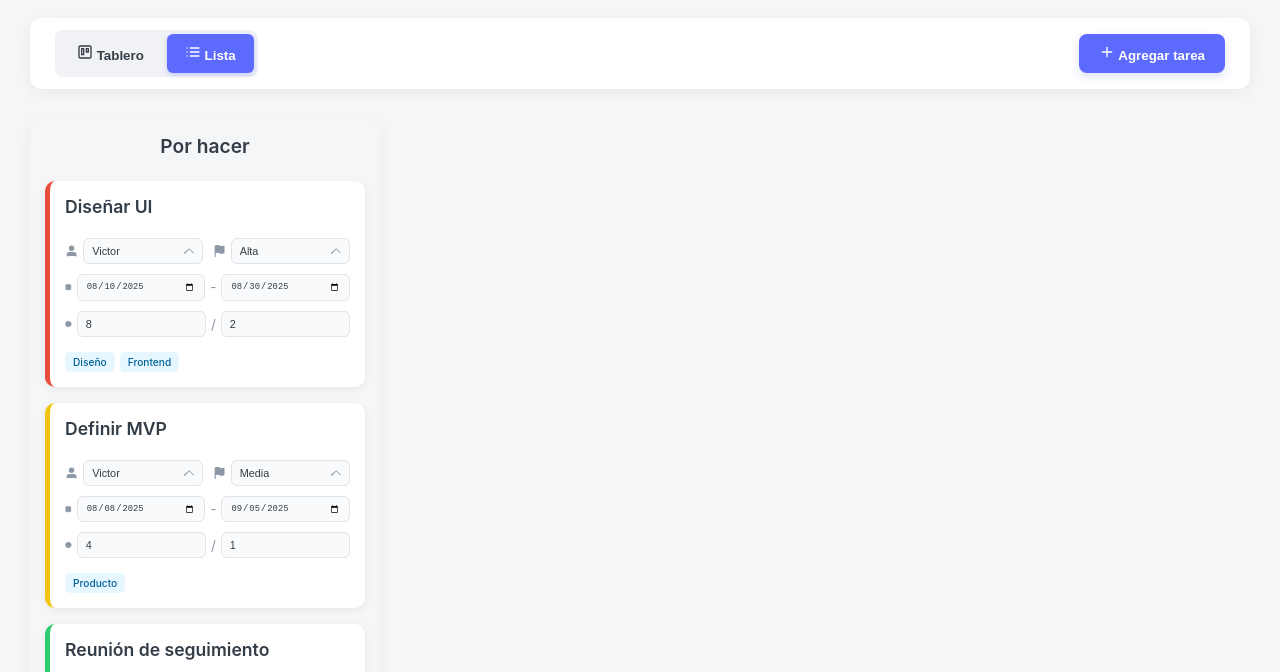
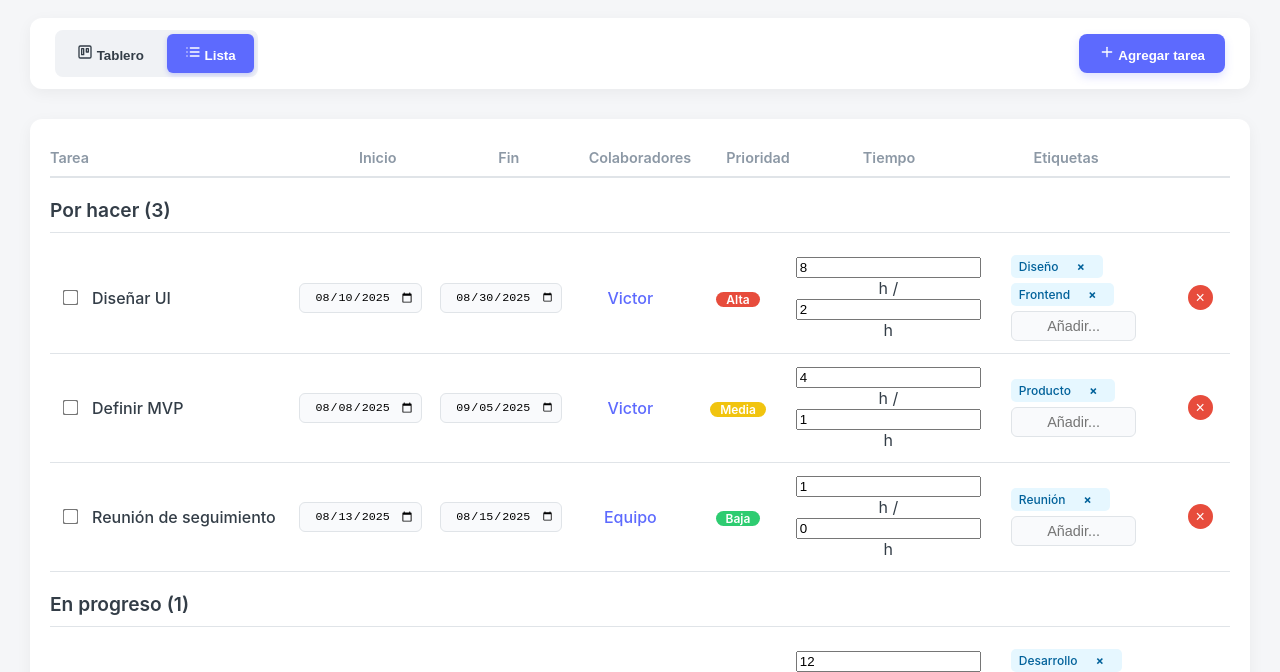
Before and after one commit to Harox-Mx/mi-planificador, a plain HTML site: page index.html in a window 1280 px wide. Both pictures are taken after a click on the button "Lista". Shown: the part 128-800 px from the top of the page. Drawn offline with Linux system fonts and the light colour scheme.

Commit message:
Add files via upload

```diff
--- a/index.html
+++ b/index.html
@@ -238,24 +238,15 @@
     }
     .list-header {
       display: grid;
-      /* Las columnas se definirán dinámicamente en JS */
+      grid-template-columns: 2fr 1fr 1fr 1fr 0.8fr 1.2fr 1.5fr 0.5fr; /* Columna para el checkbox */
       padding: 10px 0;
       font-weight: 600;
       border-bottom: 2px solid var(--border-color);
       color: var(--text-muted-color);
       font-size: 0.9rem;
     }
-    .list-header .header-cell {
-        padding: 0 10px;
+    .list-header span:not(:first-child) {
         text-align: center;
-        cursor: grab;
-        position: relative;
-    }
-    .list-header .header-cell:first-child {
-        text-align: left;
-    }
-    .list-header .header-cell:active {
-      cursor: grabbing;
     }
     .list-group-header {
       font-size: 1.2rem;
@@ -267,7 +258,7 @@
     }
     .list-task {
       display: grid;
-      /* Las columnas se definirán dinámicamente en JS */
+      grid-template-columns: 2fr 1fr 1fr 1fr 0.8fr 1.2fr 1.5fr 0.5fr;
       align-items: center;
       padding: 12px 0;
       border-bottom: 1px solid var(--border-color);
@@ -276,7 +267,7 @@
     .list-task:hover {
         background: #f9fafc;
     }
-    .list-task .cell {
+    .list-task span, .list-task div {
       padding: 0 10px;
       text-align: center;
     }
@@ -467,8 +458,15 @@
   </div>
 
   <div id="list-container" class="list-view">
-    <div class="list-header" id="list-header">
-      </div>
+    <div class="list-header">
+      <span>Tarea</span>
+      <span>Inicio</span>
+      <span>Fin</span>
+      <span>Colaboradores</span>
+      <span>Prioridad</span>
+      <span>Tiempo</span>
+      <span>Etiquetas</span>
+      <span></span> </div>
   </div>
 
   <script>
@@ -482,18 +480,6 @@
     ];
 
     const availableAssignees = ['Victor', 'Ana', 'Luis', 'Carlos', 'Elena', 'Equipo', 'Sin asignar'];
-
-    // Define las columnas y su orden inicial
-    let listColumns = [
-        { key: 'title', label: 'Tarea', width: '2fr' },
-        { key: 'startDate', label: 'Inicio', width: '1fr' },
-        { key: 'endDate', label: 'Fin', width: '1fr' },
-        { key: 'assignee', label: 'Colaboradores', width: '1fr' },
-        { key: 'priority', label: 'Prioridad', width: '0.8fr' },
-        { key: 'time', label: 'Tiempo', width: '1.2fr' },
-        { key: 'tags', label: 'Etiquetas', width: '1.5fr' },
-        { key: 'actions', label: '', width: '0.5fr' }
-    ];
 
     // --- Lógica de Vistas y Renderizado ---
     const kanbanContainer = document.getElementById('kanban-container');
@@ -510,7 +496,7 @@
         listBtn.classList.remove('active');
         renderKanban();
       } else if (view === 'list') {
-        kanbanContainer.style.display = 'block';
+        kanbanContainer.style.display = 'none';
         listContainer.style.display = 'block';
         kanbanBtn.classList.remove('active');
         listBtn.classList.add('active');
@@ -581,29 +567,7 @@
     }
 
     function renderList() {
-      const listHeader = document.getElementById('list-header');
-      listHeader.innerHTML = ''; // Limpia el encabezado anterior
       listContainer.querySelectorAll('.list-group').forEach(group => group.remove());
-
-      // Define la plantilla de columnas y sus anchos
-      const gridTemplateColumns = listColumns.map(col => col.width).join(' ');
-      listHeader.style.gridTemplateColumns = gridTemplateColumns;
-
-      // Renderiza los encabezados arrastrables
-      listColumns.forEach(col => {
-        const headerCell = document.createElement('span');
-        headerCell.className = 'header-cell';
-        headerCell.textContent = col.label;
-        headerCell.setAttribute('draggable', col.key !== 'title' && col.key !== 'actions');
-        headerCell.setAttribute('data-column-key', col.key);
-        if (col.key !== 'title' && col.key !== 'actions') {
-          headerCell.addEventListener('dragstart', dragColumn);
-          headerCell.addEventListener('dragover', allowDropColumn);
-          headerCell.addEventListener('drop', dropColumn);
-        }
-        listHeader.appendChild(headerCell);
-      });
-
       const groups = tasks.reduce((acc, task) => {
         (acc[task.status] = acc[task.status] || []).push(task);
         return acc;
@@ -622,125 +586,41 @@
         groups[status].forEach(task => {
           const taskEl = document.createElement('div');
           taskEl.className = 'list-task';
-          taskEl.style.gridTemplateColumns = gridTemplateColumns;
-
-          // Renderiza las celdas de la tarea según el orden de las columnas
-          listColumns.forEach(col => {
-            const cell = document.createElement('div');
-            cell.className = 'cell';
-            cell.setAttribute('data-column-key', col.key);
-
-            let cellContent = '';
-
-            switch(col.key) {
-              case 'title':
-                cellContent = `
+          taskEl.innerHTML = `
             <div class="task-title">
               <input type="checkbox" ${task.status === 'hecho' ? 'checked' : ''} onclick="updateTaskStatus(this, '${task.id}')"/>
               <span contenteditable="true" onblur="updateTaskProperty(this, '${task.id}', 'title')">${task.title}</span>
             </div>
-                `;
-                break;
-              case 'startDate':
-                cellContent = `<span><input type="date" class="date-input" value="${task.startDate}" onchange="updateTaskProperty(this, '${task.id}', 'startDate')"></span>`;
-                break;
-              case 'endDate':
-                cellContent = `<span><input type="date" class="date-input" value="${task.endDate}" onchange="updateTaskProperty(this, '${task.id}', 'endDate')"></span>`;
-                break;
-              case 'assignee':
-                cellContent = `
+            <span><input type="date" class="date-input" value="${task.startDate}" onchange="updateTaskProperty(this, '${task.id}', 'startDate')"></span>
+            <span><input type="date" class="date-input" value="${task.endDate}" onchange="updateTaskProperty(this, '${task.id}', 'endDate')"></span>
             <div class="assignee-dropdown-container">
                 <span class="current-assignee">${task.assignee}</span>
                 <div class="assignee-dropdown-content">
                     ${availableAssignees.map(a => `<span onclick="updateTaskProperty(this, '${task.id}', 'assignee', '${a}')">${a}</span>`).join('')}
                 </div>
             </div>
-                `;
-                break;
-              case 'priority':
-                cellContent = `<div><span class="priority-badge ${task.priority.toLowerCase()}">${task.priority}</span></div>`;
-                break;
-              case 'time':
-                cellContent = `
+            <div><span class="priority-badge ${task.priority.toLowerCase()}">${task.priority}</span></div>
             <div>
                 <input type="number" class="time-input" placeholder="Est." value="${task.estimatedTime}" onchange="updateTaskProperty(this, '${task.id}', 'estimatedTime')">h /
                 <input type="number" class="time-input" placeholder="Reg." value="${task.loggedTime}" onchange="updateTaskProperty(this, '${task.id}', 'loggedTime')">h
             </div>
-                `;
-                break;
-              case 'tags':
-                cellContent = `
+            <div>
                 <div class="tags-container">
                     ${task.tags.map(tag => `<span class="tag-badge" onclick="removeTag('${task.id}', '${tag}')">${tag} <span class="remove-tag">×</span></span>`).join('')}
                     <input type="text" class="tags-input" placeholder="Añadir..."
                            onkeypress="if(event.key === 'Enter') addTag(this, '${task.id}');"
                            onblur="addTag(this, '${task.id}', true)">
                 </div>
+            </div>
+            <span><button class="delete-task-btn" onclick="deleteTask('${task.id}')">×</button></span>
           `;
-                break;
-              case 'actions':
-                cellContent = `<span><button class="delete-task-btn" onclick="deleteTask('${task.id}')">×</button></span>`;
-                break;
-            }
-            cell.innerHTML = cellContent;
-            taskEl.appendChild(cell);
-          });
-
           groupEl.appendChild(taskEl);
         });
         listContainer.appendChild(groupEl);
       }
     }
 
-    // --- Funciones de Drag and Drop de Columnas ---
-    let draggedColumn = null;
-
-    function dragColumn(ev) {
-        draggedColumn = ev.target.closest('.header-cell');
-        ev.dataTransfer.setData('text/plain', draggedColumn.dataset.columnKey);
-        //ev.dataTransfer.effectAllowed = 'move';
-    }
-
-    function allowDropColumn(ev) {
-        ev.preventDefault();
-    }
-
-    function dropColumn(ev) {
-        ev.preventDefault();
-        const droppedKey = ev.dataTransfer.getData('text/plain');
-        const droppedCell = ev.target.closest('.header-cell');
-        const newOrder = Array.from(document.querySelectorAll('.header-cell')).map(cell => cell.dataset.columnKey);
-
-        const fromIndex = newOrder.indexOf(draggedColumn.dataset.columnKey);
-        const toIndex = newOrder.indexOf(droppedCell.dataset.columnKey);
-
-        if (fromIndex !== -1 && toIndex !== -1 && fromIndex !== toIndex) {
-            const [movedColumn] = listColumns.splice(fromIndex, 1);
-            listColumns.splice(toIndex, 0, movedColumn);
-            saveColumnOrder(); // Guarda el nuevo orden
-            renderList();      // Vuelve a renderizar la lista con el nuevo orden
-        }
-    }
-
-    // --- Funciones de Drag and Drop de Tareas (Kanban) ---
-    function allowDrop(ev) { ev.preventDefault(); }
-    function drag(ev) { ev.dataTransfer.setData("text/plain", ev.target.id); }
-
-    function drop(ev) {
-      ev.preventDefault();
-      const data = ev.dataTransfer.getData("text/plain");
-      const taskElement = document.getElementById(data);
-      const targetColumn = ev.target.closest('.column');
-      if (targetColumn) {
-        const task = tasks.find(t => t.id === data);
-        if (task) { task.status = targetColumn.dataset.status; }
-        const addTaskBtn = targetColumn.querySelector('.add-task-btn');
-        targetColumn.insertBefore(taskElement, addTaskBtn);
-        saveTasks();
-      }
-    }
-
-    // --- Lógica de la aplicación (igual que antes) ---
+    // --- Funciones de Lógica ---
     function addTask(status) {
       const newTask = {
         id: `task-${Date.now()}`,
@@ -819,6 +699,24 @@
       }
     }
 
+    // --- Funciones de Drag and Drop ---
+    function allowDrop(ev) { ev.preventDefault(); }
+    function drag(ev) { ev.dataTransfer.setData("text/plain", ev.target.id); }
+
+    function drop(ev) {
+      ev.preventDefault();
+      const data = ev.dataTransfer.getData("text/plain");
+      const taskElement = document.getElementById(data);
+      const targetColumn = ev.target.closest('.column');
+      if (targetColumn) {
+        const task = tasks.find(t => t.id === data);
+        if (task) { task.status = targetColumn.dataset.status; }
+        const addTaskBtn = targetColumn.querySelector('.add-task-btn');
+        targetColumn.insertBefore(taskElement, addTaskBtn);
+        saveTasks();
+      }
+    }
+
     // --- Persistencia de Datos con LocalStorage ---
     function saveTasks() { localStorage.setItem('tasks', JSON.stringify(tasks)); }
     function loadTasks() {
@@ -826,16 +724,9 @@
       if (storedTasks) { tasks = JSON.parse(storedTasks); }
     }
 
-    function saveColumnOrder() { localStorage.setItem('listColumns', JSON.stringify(listColumns)); }
-    function loadColumnOrder() {
-        const storedOrder = localStorage.getItem('listColumns');
-        if (storedOrder) { listColumns = JSON.parse(storedOrder); }
-    }
-
     // Inicializar al cargar la página
     document.addEventListener('DOMContentLoaded', () => {
       loadTasks();
-      loadColumnOrder(); // Carga el orden de las columnas guardado
       const lastView = localStorage.getItem('currentView') || 'kanban';
       setView(lastView);
     });
```
Lines whose indentation alone changed are shown as unchanged.
